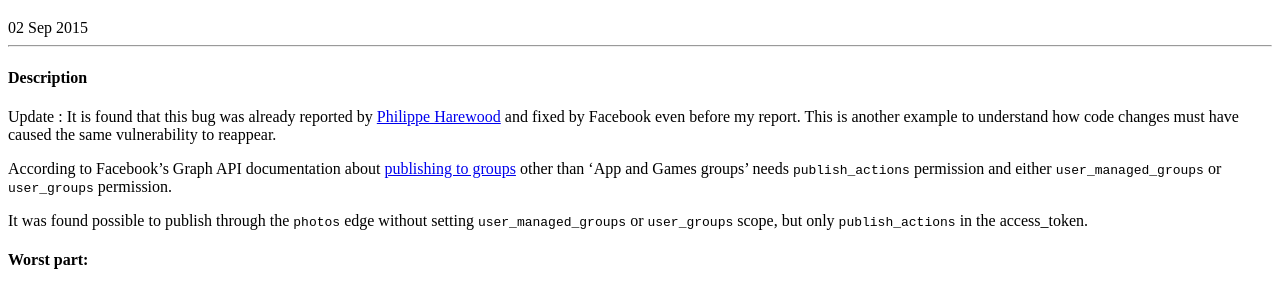
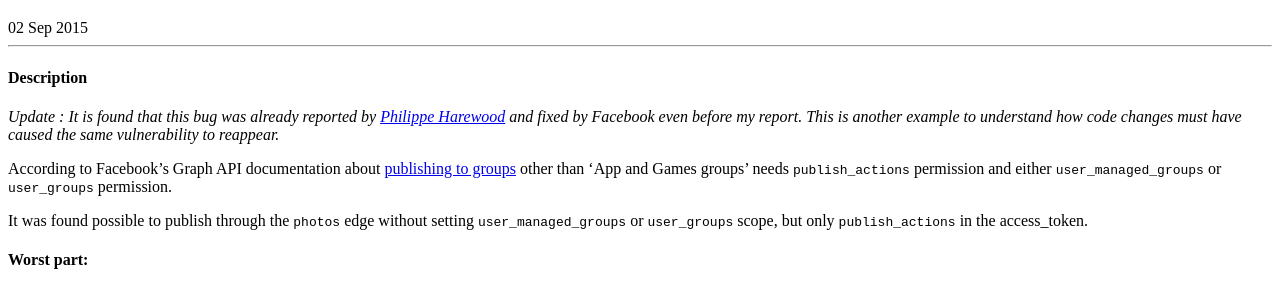
Before and after one commit to sahadnk72/sahadnk72.github.io, a Jekyll site: the page built from _posts/2015-09-02-posting-into-fb-groups.md, in a window 1280 px wide. Shown: the part 631-922 px from the top of the page. Built offline with Jekyll 4.4.1, drawn with Linux system fonts in a browser that asks for light colours.

```diff
--- a/_posts/2015-09-02-posting-into-fb-groups.md
+++ b/_posts/2015-09-02-posting-into-fb-groups.md
@@ -7,8 +7,8 @@ title: Bypassing Instagram Email Verification System
 
 #### Description
 
-Update : It is found that this bug was already reported by <a href="http://philippeharewood.com/the-group-idphotos-endpoint-isnt-obeying-the-publish_actions-and-user_groups-permission-requirement/">Philippe Harewood</a> and fixed by Facebook
-even before my report. This is another example to understand how code changes must have caused the same vulnerability to reappear.
+<i>Update : It is found that this bug was already reported by <a href="http://philippeharewood.com/the-group-idphotos-endpoint-isnt-obeying-the-publish_actions-and-user_groups-permission-requirement/">Philippe Harewood</a> and fixed by Facebook
+even before my report. This is another example to understand how code changes must have caused the same vulnerability to reappear.</i>
 
 
 
```
